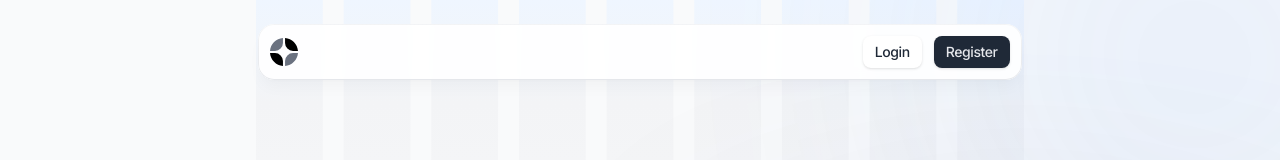
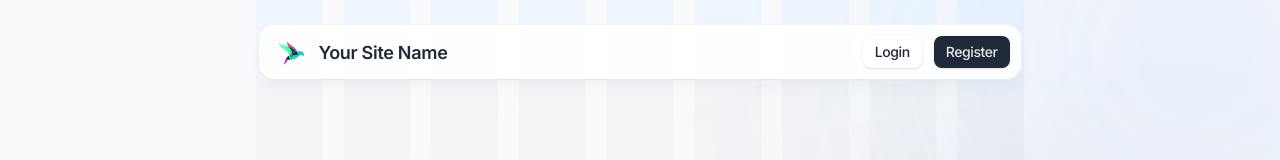
Before and after one commit to AnthonyCampos1234/Avisari, a Next.js app: page / in a window 1280 px wide. Shown: the top 160 px of the page. Built offline with nearby package versions, Linux system fonts and the light colour scheme; no server answers.

Commit message:
more changes

```diff
--- a/components/ui/header.tsx
+++ b/components/ui/header.tsx
@@ -1,8 +1,9 @@
 "use client";
 
 import Link from "next/link";
-import Logo from "./logo";
+import Image from "next/image";
 import { useSession, signOut } from "next-auth/react";
+import Logo01 from "@/public/images/logo-01.svg";
 
 export default function Header() {
   const { data: session, status } = useSession();
@@ -13,7 +14,16 @@ export default function Header() {
         <div className="relative mx-auto max-w-[90%] flex h-14 items-center justify-between gap-3 rounded-2xl bg-white/90 px-3 shadow-lg shadow-black/[0.03] backdrop-blur-sm before:pointer-events-none before:absolute before:inset-0 before:rounded-[inherit] before:border before:border-transparent before:[background:linear-gradient(theme(colors.gray.100),theme(colors.gray.200))_border-box] before:[mask-composite:exclude_!important] before:[mask:linear-gradient(white_0_0)_padding-box,_linear-gradient(white_0_0)]">
           {/* Site branding */}
           <div className="flex items-center">
-            <Logo />
+            <Link href="/" className="flex items-center">
+              <Image
+                src={Logo01}
+                alt="Logo"
+                width={40}
+                height={40}
+                className="mr-2"
+              />
+              <span className="text-lg font-semibold text-gray-800">Your Site Name</span>
+            </Link>
           </div>
 
           {/* Desktop sign in links */}
```
